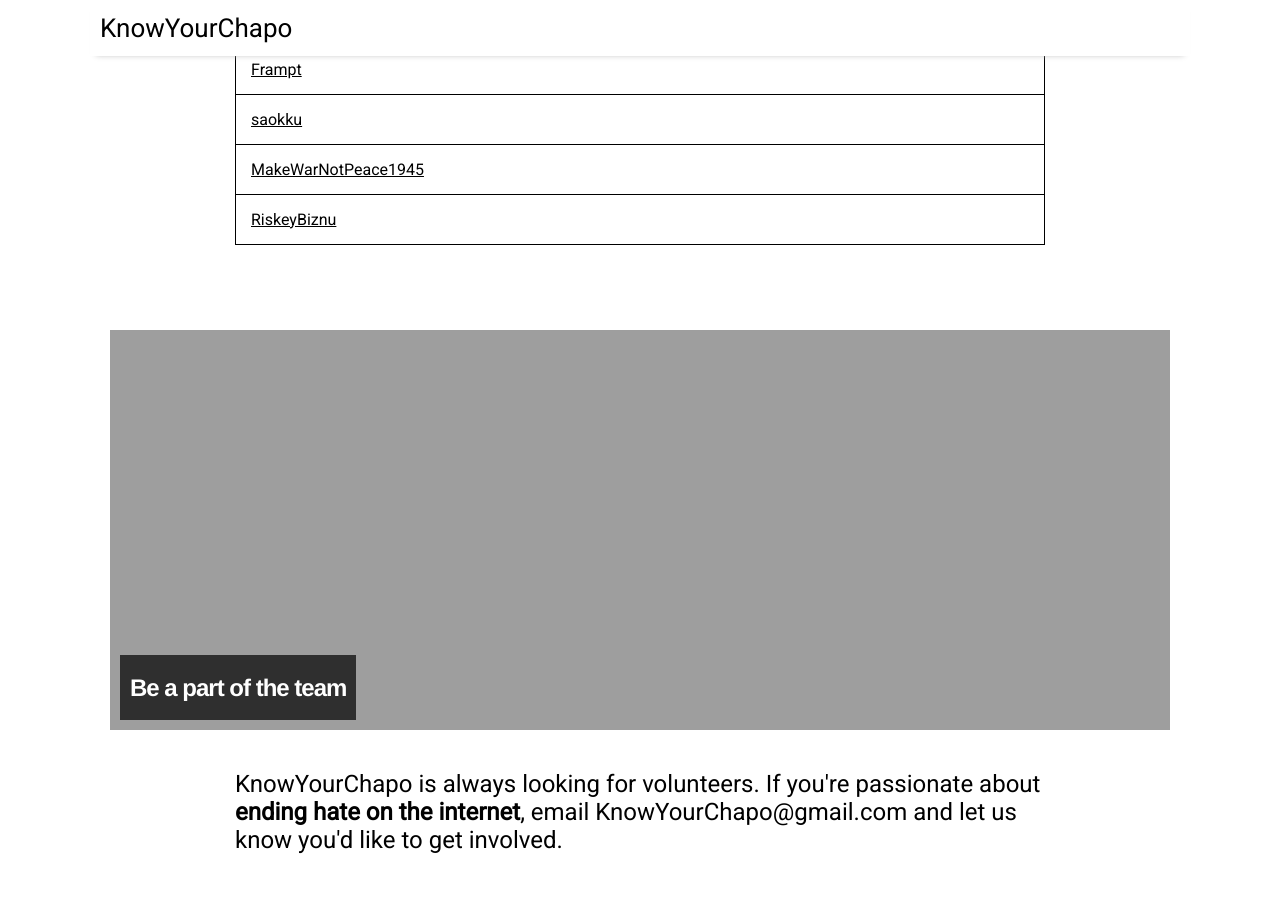
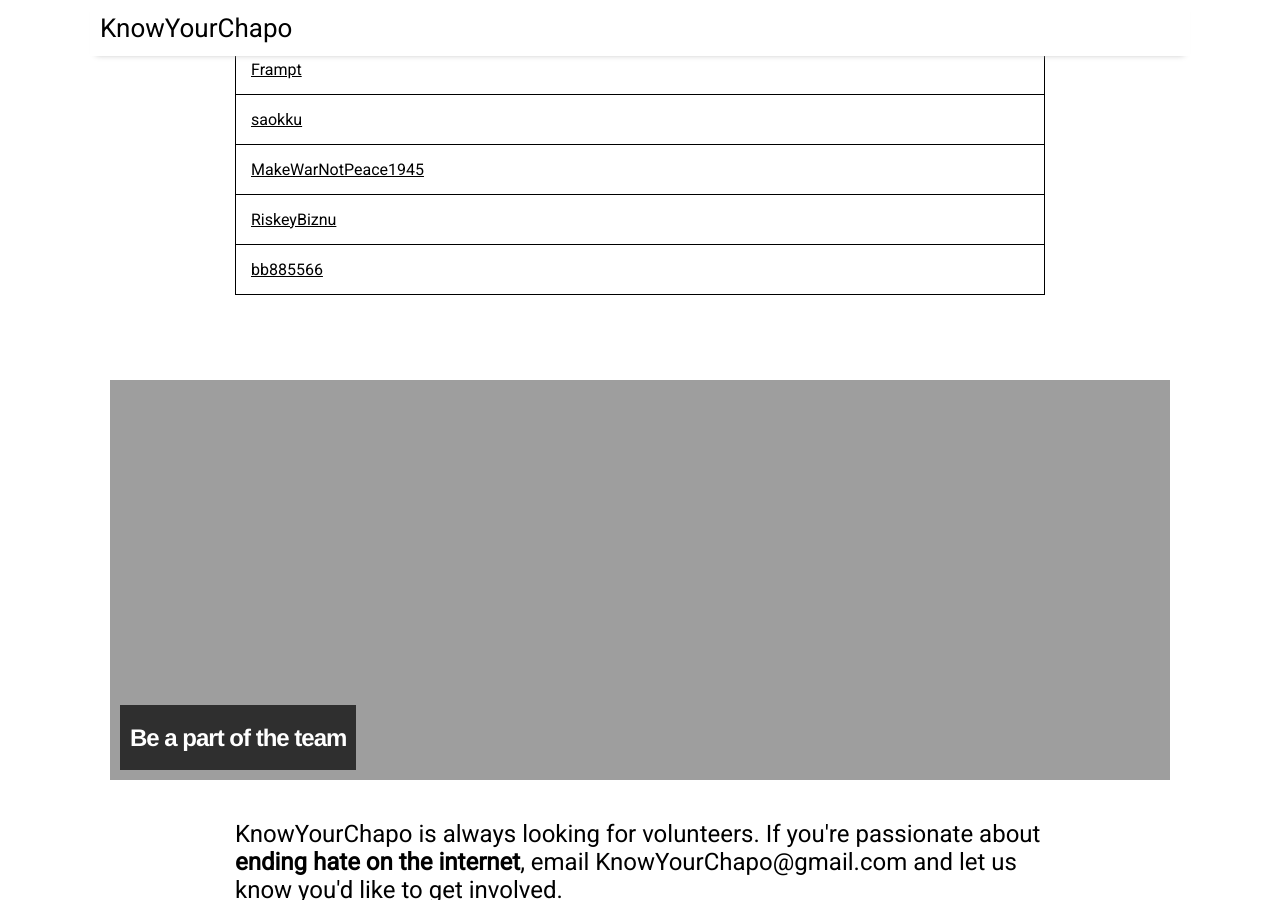
Before and after one commit to KnowYourChapo/KnowYourChapo.github.io, a Jekyll site: the page built from index.md, in a window 1280 px wide and 900 px high, scrolled down 1803 px. Built offline with Jekyll 4.4.1, drawn with Linux system fonts in a browser that asks for light colours; nearby versions of some CDN libraries; the list of posts is cut into pages by our own code.

Commit message:
new posters

```diff
--- a/_data/chapolist.json
+++ b/_data/chapolist.json
@@ -67,6 +67,10 @@
         {
             "name": "RiskeyBiznu",
             "notes": ""
+        },
+        {
+            "name": "bb885566",
+            "notes": ""
         }
     ]
 }
```
